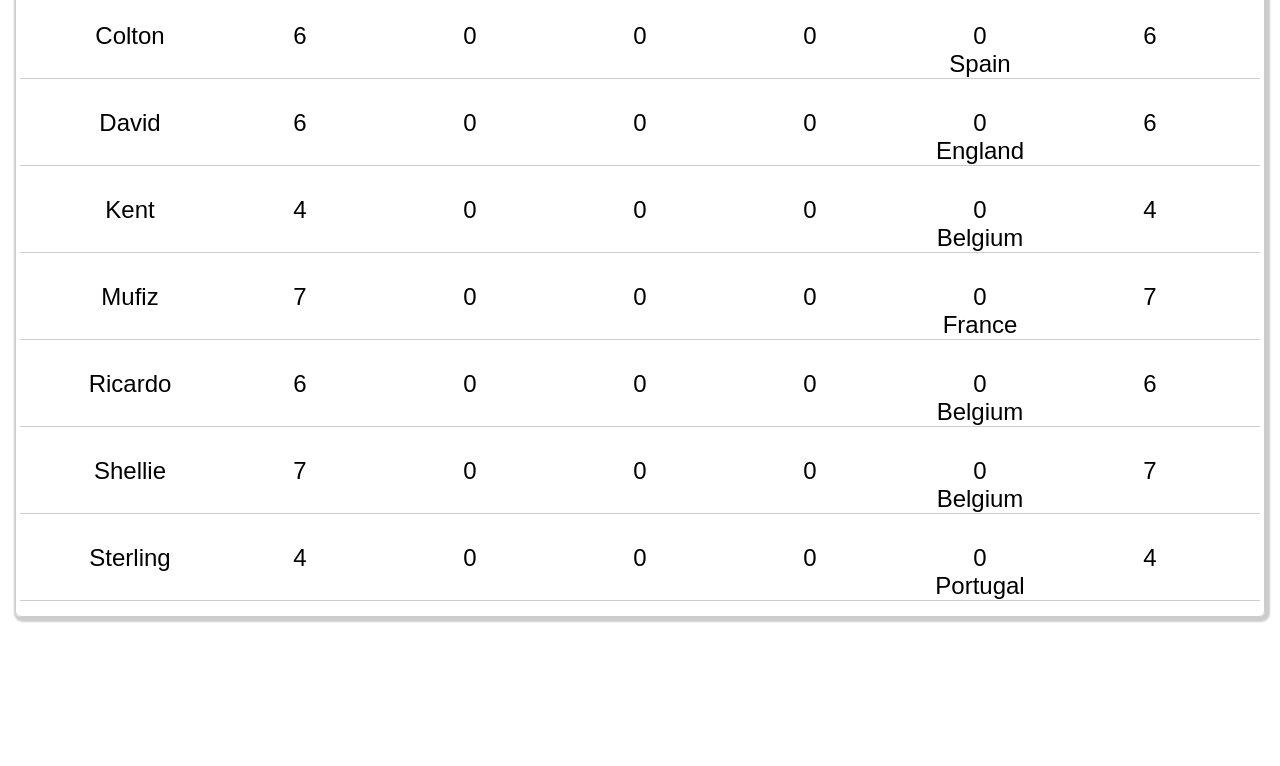
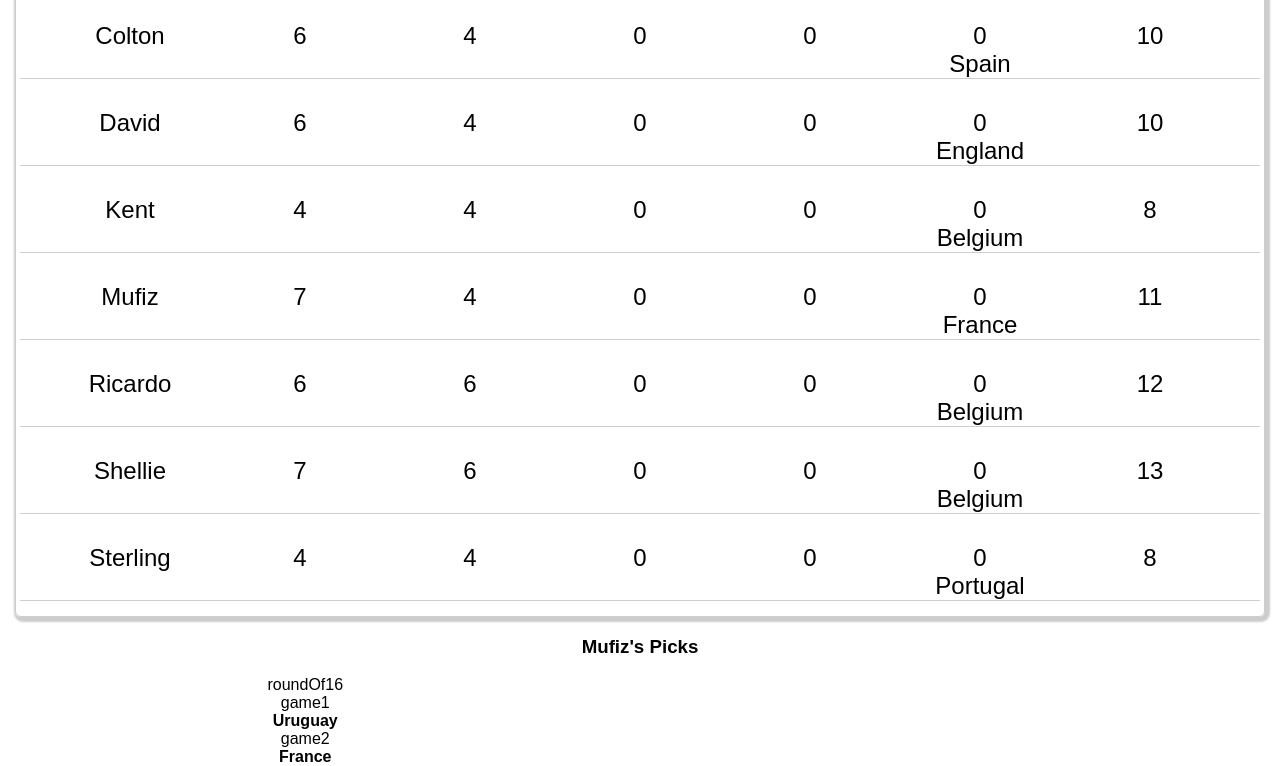
Before and after one commit to ricas07/wc2018, a React (Create React App) app: page / in a window 1280 px wide. Shown: the part 305-1071 px from the top of the page. Before the commit the page ends 937 px from the top, so only its background shows below. Built offline with nearby package versions, Linux system fonts and the light colour scheme.

Commit message:
updated results and added picks

```diff
--- a/src/App.css
+++ b/src/App.css
@@ -45,3 +45,8 @@
   from { transform: rotate(0deg); }
   to { transform: rotate(360deg); }
 }
+
+.rounds {
+  display:inline-block;
+  margin: 0 50px;
+}
--- a/src/App.js
+++ b/src/App.js
@@ -2,6 +2,7 @@ import React, { Component } from 'react';
 import logo from './logo.svg';
 import Header from './Header/Header';
 import Row from './Row/Row';
+import Picks from './picks/Picks';
 import './App.css';
 
 class App extends Component {
@@ -22,6 +23,7 @@ class App extends Component {
           <Row name='Shellie' />
           <Row name='Sterling' />
         </div>
+        <Picks />
       </div>
     );
   }
--- a/src/data/games.js
+++ b/src/data/games.js
@@ -10,10 +10,10 @@ export const games = {
         game8: 'England',
     },
     quarerFinals: {
-        game1: '',
-        game2: '',
-        game3: '',
-        game4: '',
+        game1: 'France',
+        game2: 'Belgium',
+        game3: 'Croatia',
+        game4: 'England',
     },
     semiFinals: {
         game1: '',
--- /dev/null
+++ b/src/picks/Picks.js
@@ -0,0 +1,21 @@
+import React from 'react';
+import { brackets } from '../data/brackets';
+
+const Picks = () => {
+    return (
+        <div>
+            {Object.keys(brackets).map(person => (
+            <div>
+                <h3>{`${person}'s Picks`}</h3>
+                {Object.keys(brackets[person]).map(rounds =>
+                    <div className="rounds">{rounds}{Object.keys(brackets[person][rounds]).map(games =>
+                        <div className="games">{games}
+                        <div><strong>{brackets[person][rounds][games]}</strong></div>
+                    </div>)}</div>)}
+            </div>)
+        )}
+        </div>
+    );
+};
+
+export default Picks;
```
